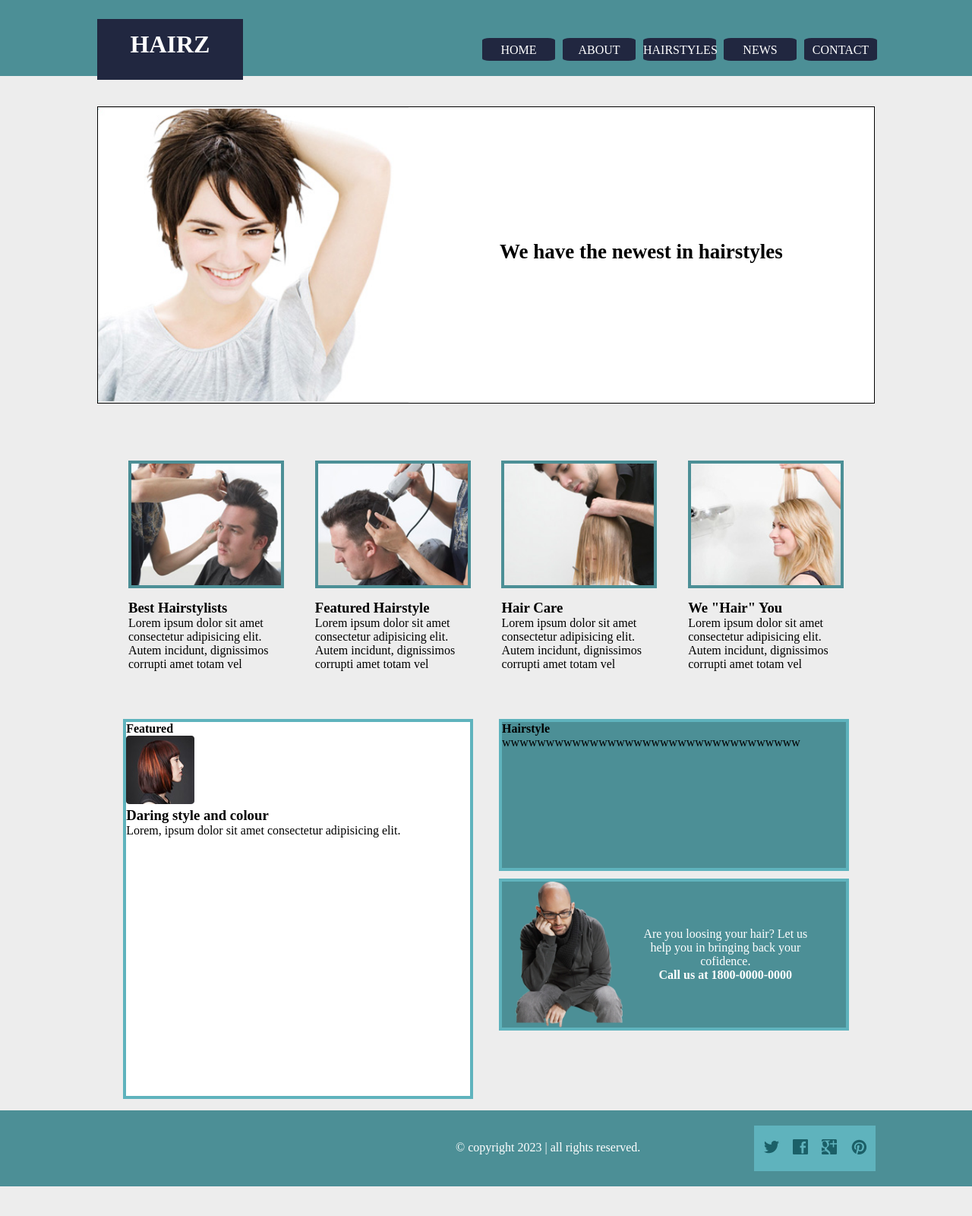
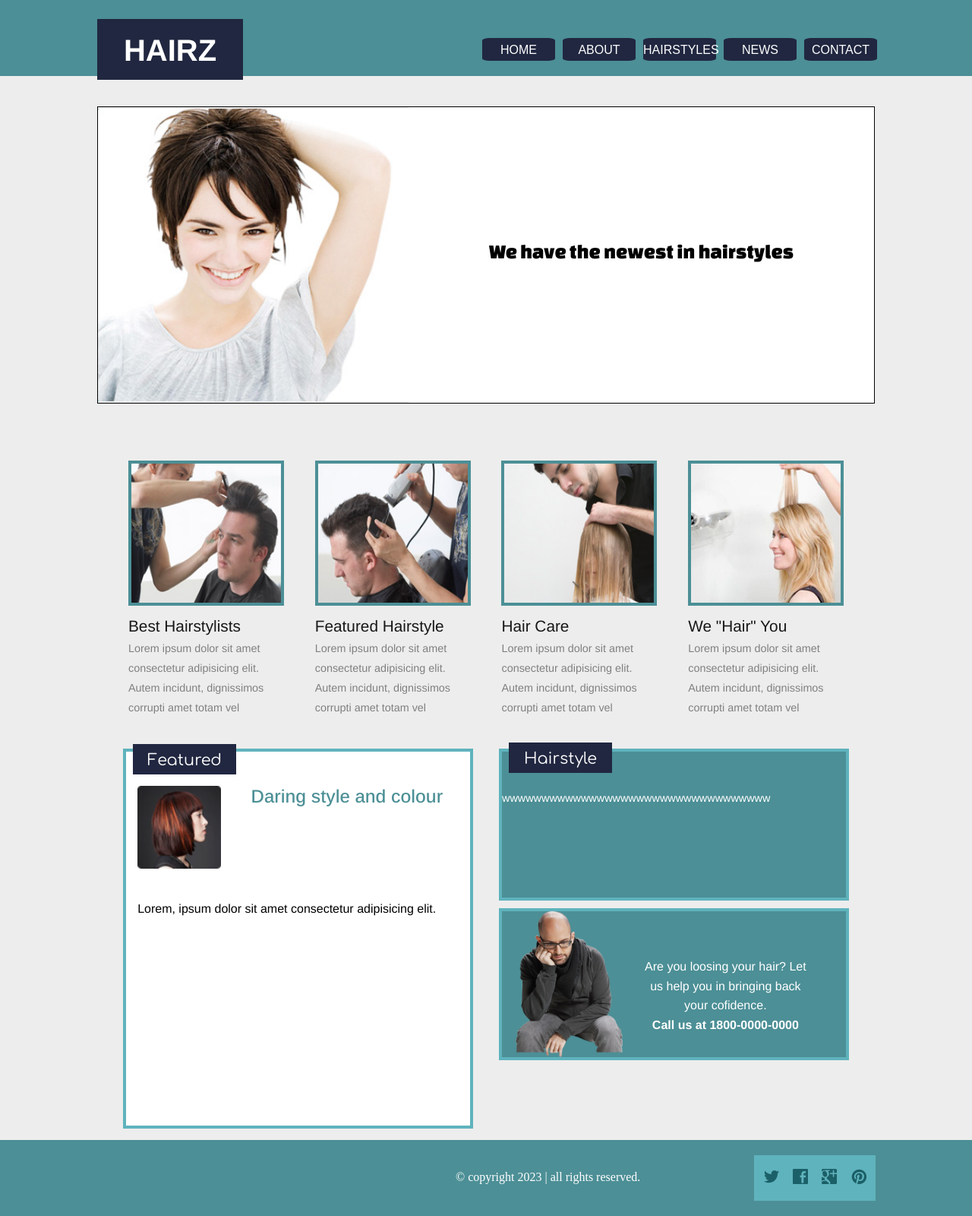
Before and after one commit to KyraWitch/HAIRZ, a plain HTML site: page Index.html in a window 1280 px wide. Shown: the whole page at 76% size. Before the commit the page ends 1561 px from the top, so only its background shows below. Drawn offline with nearby package versions, Linux system fonts and the light colour scheme.

Commit message:
95% done Make it reactive and add some text mby

```diff
--- a/Index.html
+++ b/Index.html
@@ -6,29 +6,44 @@
     <meta name="viewport" content="width=device-width, initial-scale=1.0">
     <title>Document</title>
     <link rel="stylesheet" href="Stylesheet-HZ.css">
+    <!--Arimo font-->
+    <link rel="preconnect" href="https://fonts.googleapis.com">
+    <link rel="preconnect" href="https://fonts.gstatic.com" crossorigin>
+    <link href="https://fonts.googleapis.com/css2?family=Arimo:ital,wght@0,400..700;1,400..700&display=swap"
+        rel="stylesheet">
+    <!--Changa one font-->
+    <link rel="preconnect" href="https://fonts.googleapis.com">
+    <link rel="preconnect" href="https://fonts.gstatic.com" crossorigin>
+    <link href="https://fonts.googleapis.com/css2?family=Changa+One:ital@0;1&display=swap" rel="stylesheet">
+    <!--Comforta-->
+    <link rel="preconnect" href="https://fonts.googleapis.com">
+    <link rel="preconnect" href="https://fonts.gstatic.com" crossorigin>
+    <link href="https://fonts.googleapis.com/css2?family=Comfortaa:wght@300..700&display=swap" rel="stylesheet">
 </head>
 
 <body>
 
     <!--Nav Div-->
     <Div class="Nav-bar">
-        <h1>HAIRZ</h1>
+        <div>
+            <h1 class="arimo">HAIRZ</h1>
+        </div>
         <nav>
             <ul>
                 <li>
-                    <a href="">HOME</a>
+                    <a href="#">HOME</a>
                 </li>
                 <li>
-                    <a href="">ABOUT</a>
+                    <a href="#">ABOUT</a>
                 </li>
                 <li>
-                    <a href="">HAIRSTYLES</a>
+                    <a href="#">HAIRSTYLES</a>
                 </li>
                 <li>
-                    <a href="">NEWS</a>
+                    <a href="#">NEWS</a>
                 </li>
                 <li>
-                    <a href="">CONTACT</a>
+                    <a href="#">CONTACT</a>
                 </li>
             </ul>
         </nav>
@@ -42,7 +57,7 @@
         </div>
         <!--Text div-->
         <div>
-            <h2>
+            <h2 class="Changa-one">
                 We have the newest in hairstyles
             </h2>
         </div>
@@ -137,10 +152,15 @@
     <Div class="Flex-mess">
         <!--Big text box-->
         <div>
-            <h4>Featured</h4>
             <div>
-                <img src="images/featured.jpg" alt="redhead">
-                <h3>Daring style and colour</h3>
+                <h4 class="Comfortaa">Featured</h4>
+            </div>
+            <div>
+                <div>
+                    <img src="images/featured.jpg" alt="redhead">
+                    <h3>Daring style and colour</h3>
+                </div>
+
                 <p>Lorem, ipsum dolor sit amet consectetur adipisicing elit.</p>
             </div>
         </div>
@@ -149,16 +169,19 @@
         <Div>
             <!--Smaller text box-->
             <div>
-                <h4>Hairstyle</h4>
                 <div>
+                    <h4 class="Comfortaa">Hairstyle</h4>
+                </div>
+                <div class="arimo">
                     <p>wwwwwwwwwwwwwwwwwwwwwwwwwwwwwwwwww</p>
                 </div>
             </div>
 
             <!--Img box-->
-            <div>
+            <div class="arimo">
                 <img src="images/skinhead.png" alt="">
-                <p>Are you loosing your hair? Let us help you in bringing back your cofidence. <br> <a href="1800-0000-0000">Call us at 1800-0000-0000</a>
+                <p>Are you loosing your hair? Let us help you in bringing back your cofidence. <br> <a
+                        href="1800-0000-0000">Call us at 1800-0000-0000</a>
                 </p>
             </div>
         </Div>
--- a/Stylesheet-HZ.css
+++ b/Stylesheet-HZ.css
@@ -6,6 +6,7 @@
     --Highlight: #5fb3bd;
 }
 
+
 /*Global styles*/
 * {
     margin: 0;
@@ -13,7 +14,29 @@
     padding: 0;
 }
 
-body{
+.arimo {
+    font-family: "Arimo", sans-serif;
+    font-optical-sizing: auto;
+    font-weight: 400;
+    font-style: normal;
+}
+
+.Changa-one {
+    font-family: "Changa One", sans-serif;
+    font-optical-sizing: auto;
+    font-weight: 400;
+    font-style: normal;
+}
+
+.Comfortaa {
+    font-family: "Comfortaa", sans-serif;
+    font-optical-sizing: auto;
+    font-weight: 400;
+    font-style: normal;
+}
+
+
+body {
     background-color: var(--Main-bg);
 }
 
@@ -24,7 +47,7 @@ body{
     position: relative;
     height: 100px;
 
-    &>h1 {
+    &>div {
         background-color: var(--TL);
         width: 15%;
         text-align: center;
@@ -34,6 +57,12 @@ body{
         position: absolute;
         left: 10%;
         bottom: -5%;
+        line-height: 1.3;
+
+        &>h1 {
+            font-weight: 900;
+            font-size: 2.5rem;
+        }
     }
 
 
@@ -59,6 +88,7 @@ body{
             &>a {
                 text-decoration: none;
                 color: white;
+                font-family: "comforta", sans-serif;
             }
 
             &>li:hover,
@@ -116,9 +146,24 @@ body{
     padding-top: 75px;
     justify-content: space-evenly;
     justify-self: center;
+    font-family: "arimo", sans-serif;
 
     &>div div:nth-child(2) {
         margin-top: 15px;
+
+        &>h3 {
+            font-weight: 400;
+            opacity: 0.9;
+            font-size: 1.3rem;
+            padding-bottom: 5px;
+        }
+
+        &>p {
+            font-weight: 100;
+            line-height: 1.8;
+            font-size: 0.9rem;
+            color: gray;
+        }
     }
 
     &>div {
@@ -150,12 +195,63 @@ body{
     justify-self: center;
     margin-top: 60px;
 
-    &>:nth-child(1){
+    &>:nth-child(1) {
         width: 45%;
         height: 100%;
         background-color: white;
         justify-self: left;
         border: 4px var(--Highlight) solid;
+        position: relative;
+
+        &>:nth-child(1) {
+            background-color: var(--TL);
+            text-align: center;
+            color: white;
+            width: 30%;
+            height: 40px;
+            position: absolute;
+            top: -2%;
+            left: 2%;
+
+            &>h4 {
+                padding-top: 10px;
+                font-size: 1.3rem;
+            }
+        }
+
+        &>:nth-child(2) {
+
+            &>div {
+                flex-direction: row;
+                display: flex;
+                margin-left: 15px;
+                margin-top: 45px;
+                margin-bottom: 40px;
+
+                &>img{
+                object-fit: contain;
+                height: auto;
+                width: 25%;
+
+            }
+
+            &>h3 {
+                font-weight: 500;
+                font-family: "Arimo", sans-serif;
+                font-size: 1.5rem;
+                margin-left: 40px;
+                color: var(--TopBot);
+            }
+
+            }
+
+            &>p {
+                font-weight: 200;
+                line-height: 1.6;
+                font-family: "Arimo", sans-serif;
+                margin-left: 15px;
+            }
+        }
     }
 
     &>:nth-child(2) {
@@ -171,10 +267,37 @@ body{
             margin-bottom: 10px;
             background-color: var(--TopBot);
             border: 4px var(--Highlight) solid;
+            position: relative;
 
+            &>:nth-child(1) {
+                background-color: var(--TL);
+                text-align: center;
+                color: white;
+                width: 30%;
+                height: 40px;
+                position: absolute;
+                top: -6%;
+                left: 2%;
+
+                &>h4 {
+                    padding-top: 10px;
+                    font-size: 1.3rem;
+                }
+            }
+
+            &>:nth-child(2) {
+                margin-top: 50px;
+
+                &>p {
+                    color: white;
+                    font-weight: 200;
+                    font-size: 0.9rem;
+                    line-height: 1.6;
+                }
+            }
         }
 
-        &>:nth-child(2){
+        &>:nth-child(2) {
             width: 100%;
             height: 40%;
             background-color: var(--TopBot);
@@ -182,13 +305,14 @@ body{
             display: flex;
             flex-direction: row;
 
-            &>p{
+            &>p {
                 color: white;
                 width: 50%;
                 text-align: center;
                 padding-top: 60px;
+                line-height: 1.6;
 
-                &>a{
+                &>a {
                     display: inline;
                     text-decoration: none;
                     font-weight: bolder;
@@ -196,7 +320,7 @@ body{
                 }
             }
 
-            &>img{
+            &>img {
                 object-fit: contain;
                 height: 100%;
                 width: 40%;
@@ -217,11 +341,11 @@ footer {
     margin-top: 15px;
 
     &>:nth-child(1) {
-    padding-right: 150px;
-    margin-left: 600px;
-    padding-top: 40px;
-    color: white;
-}
+        padding-right: 150px;
+        margin-left: 600px;
+        padding-top: 40px;
+        color: white;
+    }
 
     &>:nth-child(2) {
         background-color: var(--Highlight);
@@ -231,6 +355,7 @@ footer {
         flex-direction: row;
         justify-content: space-evenly;
         margin-top: 20px;
+
         &>img {
             width: 20%;
             object-fit: contain;
```
